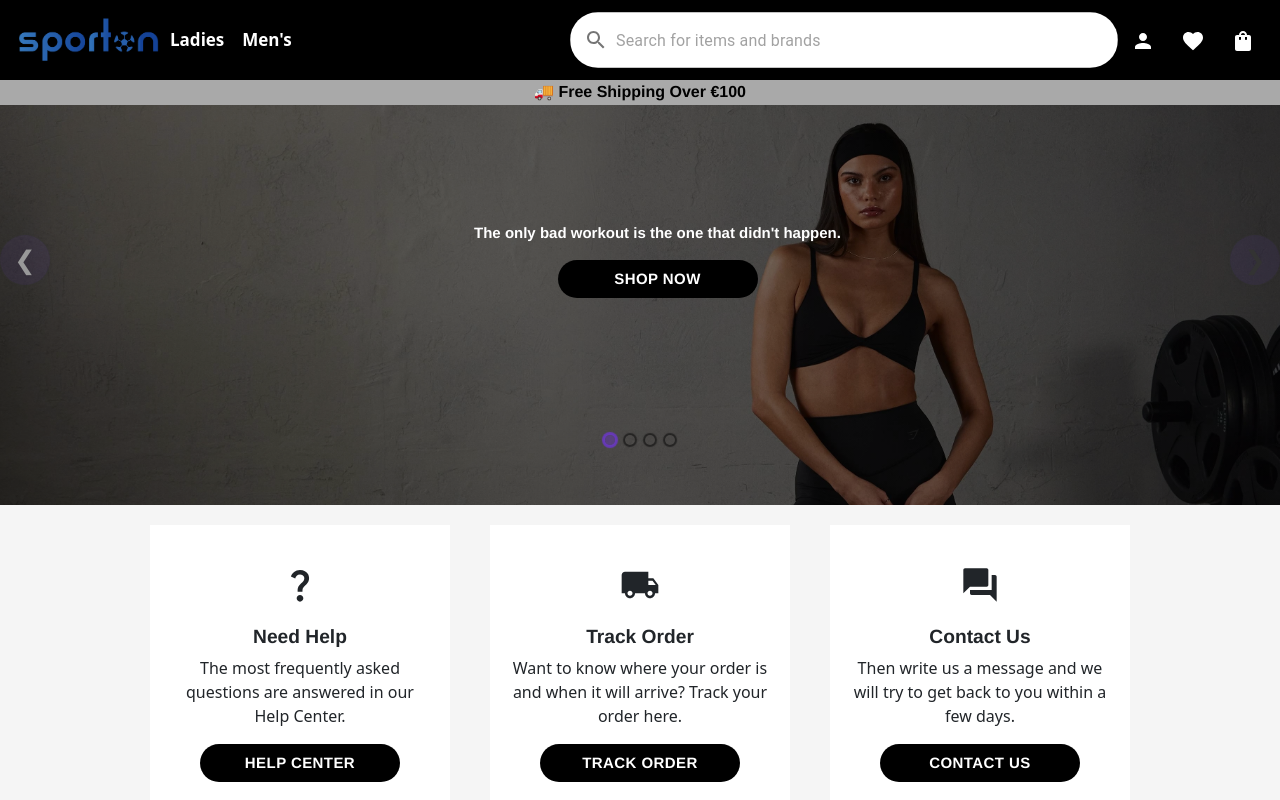
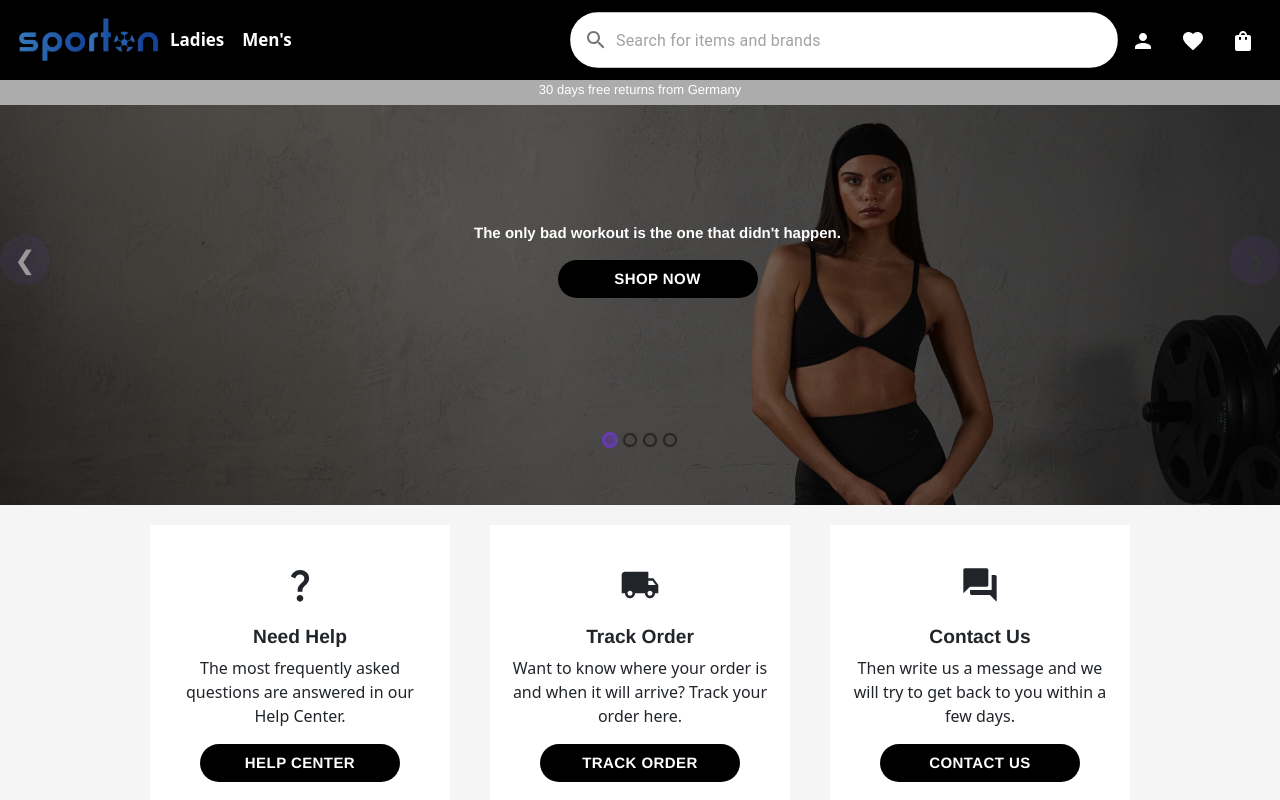
Before and after one commit to sannyralph/e-commerce, a React (Create React App) app: page / in a window 1280 px wide. Shown: the top 800 px of the page. Built offline with nearby package versions, Linux system fonts and the light colour scheme.

Commit message:
style update

```diff
--- a/src/App.js
+++ b/src/App.js
@@ -4,7 +4,7 @@ import Footer from './components/Footer/footer'
 // import ProductCard from "./components/Cards/cards"
 import Slider from "./components/Carousel/carousel"
 import 'bootstrap/dist/css/bootstrap.min.css'
-import FreeShiping from "./components/Navbar/freeShiping"
+import Promotions from "./components/Navbar/freeShiping"
 import Help from "./components/Product/help"
 
 
@@ -15,7 +15,7 @@ function App() {
     <div className="App">
        <di>
           <NavBarz/>
-          <FreeShiping />
+          <Promotions />
           <Slider />
           <Help />
           {/* <ProductCard /> */}
--- a/src/components/Navbar/freeShiping.jsx
+++ b/src/components/Navbar/freeShiping.jsx
@@ -1,13 +1,34 @@
-import React from "react";
-import "./navBar.css"
+import React, { useEffect } from "react";
+import "./navBar.css";
 
+const Promotions = () => {
+  useEffect(() => {
+    const slider = document.querySelector(".slider");
+    const slides = slider.querySelectorAll(".slide");
 
-const FreeShiping = () => {
-    return (
-        <div className="free-shipping">
-            <p  className="free-shippingText"> 🚚 Free Shipping Over €100</p>
-        </div>
-    );
+    let currentSlide = 0;
+
+    const slideInNext = () => {
+      slides[currentSlide].style.animation = "slide-in 1s forwards";
+      currentSlide = (currentSlide + 1) % slides.length;
+      setTimeout(() => {
+        slides[currentSlide].style.animation = "slide-in 1s forwards";
+      }, 1000); // Delay for 1 second
+    };
+
+    slideInNext();
+  }, []);
+
+  return (
+    <div className="slider-container">
+      <div className="slider">
+        <div className="slide">🚚 Free Shipping Over €100</div>
+        <div className="slide">30 days free returns from Germany</div>
+        <div className="slide">10% Student Discount</div>
+        {/* <div className="slide">Get 2 more items for order over  €150</div> */}
+      </div>
+    </div>
+  );
 };
 
-export default FreeShiping
+export default Promotions;
--- a/src/components/Navbar/navBar.css
+++ b/src/components/Navbar/navBar.css
@@ -39,14 +39,33 @@
     height: 15%;
 }
 
-.free-shipping {
-    background-color: #a9a9a9;
+
+
+.slider-container {
+    position: relative;
+    overflow: hidden;
+    width: 100%;
     height: 25px;
-}
+    background-color: #acacac;
+  }
 
-.free-shippingText {
+  .slider {
+    display: flex;
     justify-content: center;
-    color: black;
-    font-family: Helvetica,Arial,sans-serif;
-    font-weight: 800;
-}
+    color: rgb(255, 255, 255);
+    font-family: Helvetica, Arial, sans-serif;
+    font-size: small;
+  }
+
+  .slide {
+    flex: 0 0 100%;
+  }
+
+  @keyframes slide-in {
+    from {
+      transform: translateX(100%);
+    }
+    to {
+      transform: translateX(0);
+    }
+  }
```
